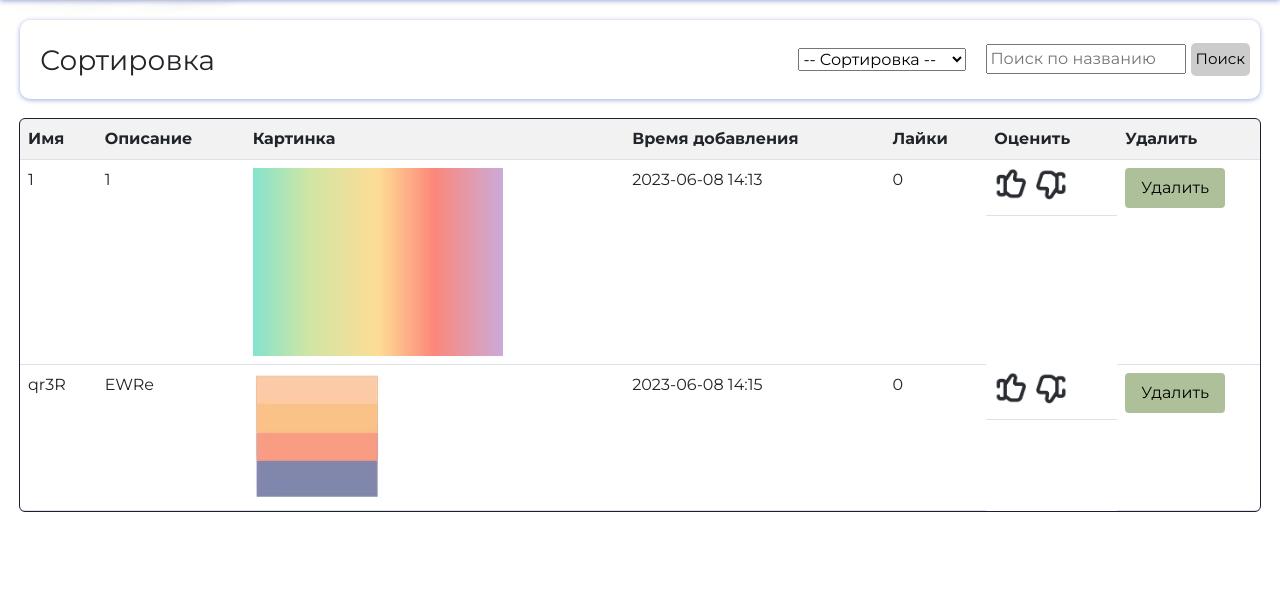
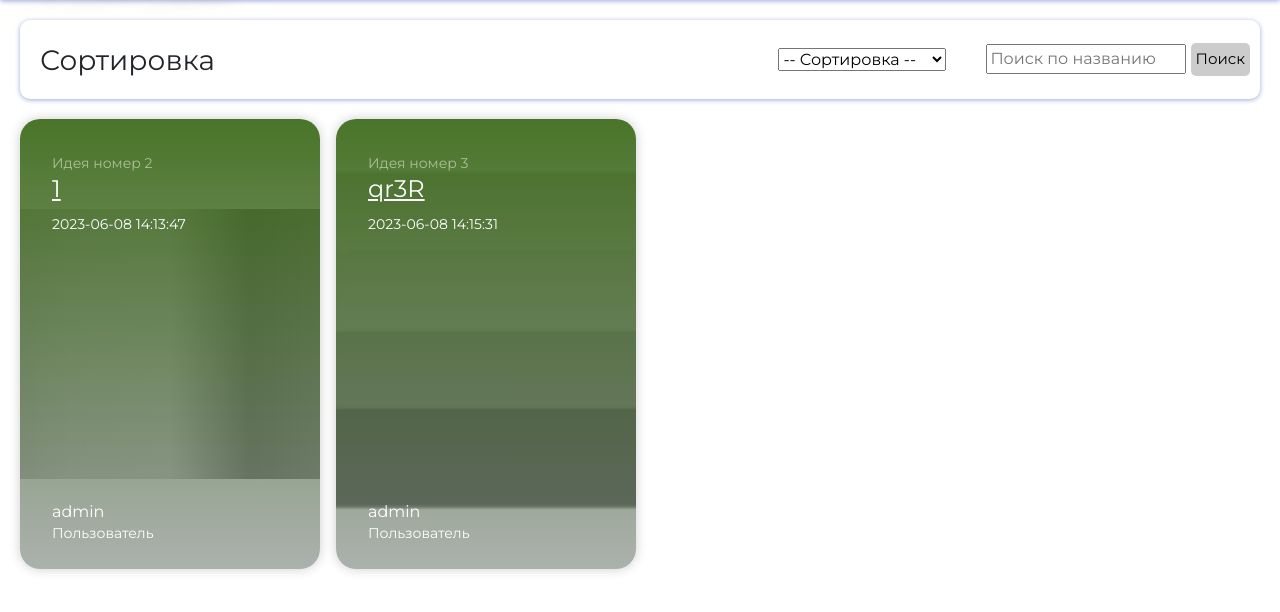
Before and after one commit to 4e6yPeK48/StrategyFlaskProject, a Flask app: page / in a window 1280 px wide. Shown: the part 80-692 px from the top of the page. Run offline with Flask 3, Linux system fonts and the light colour scheme; a user stored in the database is signed in; data comes from the database, SQL or seed files in the repository; both versions use the stored data as it was before the commit; some libraries are stand-ins or nearby versions.

Commit message:
многа

```diff
--- a/app.py
+++ b/app.py
@@ -34,7 +34,7 @@ csrf.init_app(app)  # csrf токен для предотвращения под
 dropzone = Dropzone(app)
 
 # добавляем конфигурацию для загрузки файлов
-app.config['UPLOAD_FOLDER'] = 'static/img/'
+app.config['UPLOAD_FOLDER'] = 'static/uploads/photos'
 app.config['DROPZONE_ALLOWED_FILE_TYPE'] = 'image'
 app.config['DROPZONE_MAX_FILES'] = 1
 app.config['DROPZONE_UPLOAD_MULTIPLE'] = False
@@ -121,6 +121,15 @@ def index():
     return render_template('main_page.html', ideas=ideas, sort_by=sort_by)
 
 
+@app.route('/idea/<int:idea_id>')
+def idea_detail(idea_id):
+    db_sess = db_session.create_session()
+    idea = db_sess.query(Idea).get(idea_id)
+    if idea is None:
+        abort(404)
+    return render_template('idea_detail.html', idea=idea)
+
+
 @app.route('/delete_idea/<int:idea_id>', methods=['POST'])
 def delete_idea(idea_id):
     # Проверка, является ли пользователь администратором
@@ -132,45 +141,13 @@ def delete_idea(idea_id):
     idea = db_sess.query(Idea).get(idea_id)
 
     if not idea:
-        flash('Идея не найдена', 'warning')   # Обработка случая, если идея не найдена
+        flash('Идея не найдена', 'warning')  # Обработка случая, если идея не найдена
 
     # Удаление идеи из базы данных
     db_sess.delete(idea)
     db_sess.commit()
     flash('Идея успешно удалена', 'success')
     return redirect(url_for('index'))
-
-
-# Обработчик для страницы approved_ideas
-@app.route('/approved_ideas')
-def approved_ideas():
-    db_sess = db_session.create_session()
-    ideas = db_sess.query(Idea).filter_by(approved=True).all()
-    return render_template('approved_ideas.html', ideas=ideas)
-
-
-# Обработчик для страницы add_idea, нерабочий
-@app.route('/add_idea', methods=['GET', 'POST'])
-def add_idea():
-    if request.method == 'POST':
-        name = request.form['name']
-        description = request.form['description']
-        image = request.files['image']
-        filename = None
-        if image:
-            filename = secure_filename(image.filename)
-            image.save(os.path.join(app.config['UPLOAD_FOLDER'], filename))
-        # Обработка и сохранение идеи в базу данных
-        db_sess = db_session.create_session()
-        current_time = datetime.datetime.now()
-        idea = Idea(user_id=current_user.id, name=name, description=description, image=filename, add_time=current_time)
-        db_sess.add(idea)
-        db_sess.commit()
-
-        # Сохранение изображения в папку проекта (используйте свою логику сохранения изображения)
-
-        return redirect(url_for('index'))
-    return render_template('add_idea.html')
 
 
 # Функция для первой страницы добавления идеи
@@ -199,20 +176,17 @@ def add_idea_step3():
     db_sess = db_session.create_session()
     if request.method == 'POST':
         # Сохранение введенной информации в сессии
-        session['idea_image'] = request.files['image']
-
         # Обработка отправки идеи на проверку
         # Используйте сохраненную информацию из сессии
         idea_name = session.get('idea_name')
         idea_description = session.get('idea_description')
         idea_time = session.get('idea_time')
-        idea_image = session.get('idea_image')
 
         # Сохранение изображения
-        filename = None
-        if idea_image:
-            filename = secure_filename(idea_image.filename)
-            idea_image.save(os.path.join(app.config['UPLOAD_FOLDER'], filename))
+        image = request.files['image']
+        if image:
+            filename = secure_filename(image.filename)
+            image.save(os.path.join(app.config['UPLOAD_FOLDER'], filename))
 
         # Создание экземпляра идеи и сохранение в базу данных
         idea = Idea(user_id=current_user.id,
@@ -285,7 +259,7 @@ def like_dislike(idea_id, action):
         elif action == 'dislike':
             idea.likes -= 1
         db_sess.commit()
-    return redirect(url_for('index'))
+    return '<script>document.location.href = document.referrer</script>'
 
 
 @app.errorhandler(404)
@@ -297,6 +271,7 @@ def not_found_error(error):
 def not_found_error(error):
     return render_template('403.html'), 403
 
+
 def main():
     db_session.global_init('ideas.db')
     app.run(debug=True)
--- a/static/css/main_page.css
+++ b/static/css/main_page.css
@@ -574,7 +574,7 @@ p {
 }
 
 .item-item {
-    background-color: #AEC09A;
+    background-color: #a5bf97;
     padding-bottom: 7px;
     padding-left: 5px;
     padding-right: 5px;
@@ -656,6 +656,7 @@ p {
     font-size: 15px;
     text-decoration: none;
     background-color: #cccccc;
+    border: none;
 }
 
 .button-header a {
@@ -675,3 +676,92 @@ p {
     text-decoration: none;
     color: #1a2030;
 }
+
+.card {
+    border: none;
+    transition: all 500ms cubic-bezier(0.19, 1, 0.22, 1);
+    overflow: hidden;
+    border-radius: 20px;
+    min-height: 225px;
+    box-shadow: 0 0 12px 0 rgba(0, 0, 0, 0.2);
+}
+
+@media (max-width: 384px) {
+    .card {
+        min-height: 175px;
+    }
+}
+
+@media (max-width: 210px) {
+    .card {
+        min-height: 150px;
+    }
+}
+
+.card.card-has-bg {
+    transition: all 500ms cubic-bezier(0.19, 1, 0.22, 1);
+    background-size: 120%;
+    background-repeat: no-repeat;
+    background-position: center center;
+}
+
+.card.card-has-bg:before {
+    content: '';
+    position: absolute;
+    top: 0;
+    right: 0;
+    bottom: 0;
+    left: 0;
+    background: inherit;
+    -webkit-filter: grayscale(1);
+    -moz-filter: grayscale(100%);
+    -ms-filter: grayscale(100%);
+    -o-filter: grayscale(100%);
+    filter: grayscale(100%);
+}
+
+.card.card-has-bg:hover {
+    transform: scale(0.98);
+    box-shadow: 0 0 5px -2px rgba(0, 0, 0, 0.3);
+    background-size: 130%;
+    transition: all 500ms cubic-bezier(0.19, 1, 0.22, 1);
+}
+
+.card.card-has-bg:hover .card-img-overlay {
+    transition: all 800ms cubic-bezier(0.19, 1, 0.22, 1);
+    background: #1f6135;
+    background: linear-gradient(0deg, rgba(35, 51, 41, 0.5) 0%, rgba(42, 92, 3, 0.5) 100%);
+}
+
+.card .card-footer {
+    background: none;
+    border-top: none;
+}
+
+.card .card-footer .media img {
+    border: solid 3px rgba(255, 255, 255, 0.3);
+}
+
+.card .card-meta {
+    color: #AEC09A;
+}
+
+.card .card-body {
+    transition: all 500ms cubic-bezier(0.19, 1, 0.22, 1);
+}
+
+.card:hover {
+    cursor: pointer;
+    transition: all 800ms cubic-bezier(0.19, 1, 0.22, 1);
+}
+
+.card:hover .card-body {
+    margin-top: 30px;
+    transition: all 800ms cubic-bezier(0.19, 1, 0.22, 1);
+}
+
+.card .card-img-overlay {
+    transition: all 800ms cubic-bezier(0.19, 1, 0.22, 1);
+    background: rgba(255, 255, 255, 1);
+    background: linear-gradient(0deg, rgba(35, 51, 41, 0.3785889356) 0%, rgba(42, 92, 3, 0.85) 100%);
+}
--- a/templates/empty.html
+++ b/templates/empty.html
@@ -20,12 +20,12 @@
         <div class="main-page-text" style="flex: 1"><a href="/" class="neon-text">UrbanIdeas</a></div>
         <div class="header-links" style="flex: 1; display: flex; margin-top: auto; margin-bottom: auto; margin-left: -230px">
             {% if current_user.username == 'admin' %}
-                <button class="button button-header" style="border: none">
+                <button class="button button-header">
                     <a href="/admin">Проверить идею</a>
                 </button>
             {% endif %}
             {% if current_user.is_authenticated %}
-                <button class="button button-header" style="margin-left: 10px; border: none">
+                <button class="button button-header" style="margin-left: 10px">
                     <a href="{{ url_for('add_idea_step1') }}">Создать проект</a>
                 </button>
             {% endif %}
--- a/templates/login.html
+++ b/templates/login.html
@@ -43,7 +43,7 @@
                     {% endwith %}
                 </div>
                 <div class="button-container"
-                     style="flex: 1">{{ form.submit(type="submit", class="button my-submit-button") }}</div>
+                     style="flex: 1">{{ form.submit(type="submit", class="button my-submit-button", style="border: none") }}</div>
             </form>
         </div>
     </div>
--- a/templates/main_page.html
+++ b/templates/main_page.html
@@ -22,20 +22,25 @@
         <div style="justify-self: flex-end; margin-top: auto; margin-bottom: auto; display: flex; flex-direction: row">
             <div class="sort-buttons" style="display: flex; margin-top: auto; margin-bottom: auto;">
                 <form action="{{ url_for('index') }}" method="GET" class="sort-form">
+                    <label>
                         <select name="sort_by" class="sort-select" onchange="this.form.submit()">
                             <option value="" {% if not sort_by %}selected{% endif %}>-- Сортировка --</option>
                             <option value="name_asc" {% if sort_by == 'name_asc' %}selected{% endif %}>По алфавиту (а-я)
                             </option>
-                        <option value="name_desc" {% if sort_by == 'name_desc' %}selected{% endif %}>По алфавиту (я-а)
+                            <option value="name_desc" {% if sort_by == 'name_desc' %}selected{% endif %}>По алфавиту
+                                (я-а)
                             </option>
                             <option value="date_old" {% if sort_by == 'date_old' %}selected{% endif %}>Старые</option>
                             <option value="date_new" {% if sort_by == 'date_new' %}selected{% endif %}>Новые</option>
                         </select>
+                    </label>
                 </form>
             </div>
             <div style="display: flex; margin-top: auto; margin-bottom: auto">
                 <form action="{{ url_for('index') }}" method="GET" class="search-form">
+                    <label>
                         <input type="text" name="search" placeholder="Поиск по названию">
+                    </label>
                     <button type="submit" class="search-button button-header"
                             style="padding: 5px; border-radius: 5px; border: none; margin-right: 10px">Поиск
                     </button>
@@ -43,56 +48,34 @@
             </div>
         </div>
     </div>
-    <table class="table" style="margin-top: 20px">
-        <tr>
-            <th>Имя</th>
-            <th>Описание</th>
-            <th style="max-width: 170px; min-width: 170px">Картинка</th>
-            <th>Время добавления</th>
-            <th>Лайки</th>
-            <th>Оценить</th>
-            {% if current_user.username == 'admin' %}
-                <th style="max-width: 100px">Удалить</th>
-            {% endif %}
-        </tr>
+    <div class="row" style="margin-top: 20px">
         {% for idea in ideas %}
-            <tr>
-                <td style="width: auto;">{{ idea.name }}</td>
-                <td style="width: auto;">{{ idea.description }}</td>
-                <td>
-                    {% if idea.image %}
-                        <img src="{{ url_for('static', filename='img/' + idea.image) }}" alt="Image"
-                             style="max-width: 250px">
-                    {% else %}
-                        <p>Нет картинки</p>
-                    {% endif %}
-                </td>
-                <td style="width: auto;">{{ idea.add_time.strftime('%Y-%m-%d %H:%M') }}</td>
-                <td style="width: auto;">{{ idea.likes }}</td>
-                <td style="display: flex; flex-direction: row; margin-top: auto; margin-bottom: auto" class="td-test">
-                    <form action="{{ url_for('like_dislike', idea_id=idea.id, action='like') }}" method="POST">
-                        <input type="hidden" name="csrf_token" value="{{ csrf_token() }}">
-                        <input type="image" src="/static/img/like-transformed.png" alt="like"
-                               style="max-width: 32px; max-height: 32px; padding: 0">
-                    </form>
-                    <form action="{{ url_for('like_dislike', idea_id=idea.id, action='dislike') }}" method="POST"
-                          style="margin-left: 10px">
-                        <input type="hidden" name="csrf_token" value="{{ csrf_token() }}">
-                        <input type="image" src="/static/img/dis-transformed.png" alt="Dislike"
-                               style="max-width: 32px; max-height: 32px; padding: 0">
-                    </form>
-                </td>
-                {% if current_user.username == 'admin' %}
-                    <td style="max-width: 100px; right: 0">
-                        <form action="{{ url_for('delete_idea', idea_id=idea.id) }}" method="POST"
-                              style="max-width: 100px">
-                            <input type="hidden" name="csrf_token" value="{{ csrf_token() }}">
-                            <button class="delete-button button" style="border: none">Удалить</button>
-                        </form>
-                    </td>
-                {% endif %}
-            </tr>
+            <div class="col-sm-12 col-md-6 col-lg-4 col-xl-3 col-xxl-2 mb-4">
+                <div class="card text-white card-has-bg click-col"
+                     onclick="window.location.href='{{ url_for('idea_detail', idea_id=idea.id) }}'"
+                     style="background-image: url('{{ url_for('static', filename='img/' + idea.image) if idea.image else url_for('static', filename='img/placeholder.jpg') }}'); width: 300px; height: 450px">
+                    <img class="card-img d-none"
+                         src="{{ url_for('static', filename='img/' + idea.image) if idea.image else url_for('static', filename='img/placeholder.jpg') }}"
+                         alt="Goverment Lorem Ipsum Sit Amet Consectetur dipisi?" style="width: 300px; height: 450px">
+                    <div class="card-img-overlay d-flex flex-column">
+                        <div class="card-body">
+                            <small class="card-meta mb-2">Идея номер {{ idea.id }}</small>
+                            <h4 class="card-title mt-0"><a class="text-white" href="#">{{ idea.name }}</a></h4>
+                            <small><i class="far fa-clock"></i>{{ idea.add_time }}</small>
+                        </div>
+                        <div class="card-footer">
+                            <div class="media">
+                                <div class="media-body">
+                                    <h6 class="my-0 text-white d-block">{{ idea.user.username }}</h6>
+                                    <small>Пользователь</small>
+                                </div>
+                            </div>
+                        </div>
+                    </div>
+                </div>
+            </div>
         {% endfor %}
-    </table>
+    </div>
+
     </body>
 {% endblock %}
--- a/templates/registration.html
+++ b/templates/registration.html
@@ -49,7 +49,7 @@
                     {% endwith %}
                 </div>
                 <div class="button-container"
-                     style="flex: 1">{{ form.submit(type="submit", class="button my-submit-button") }}</div>
+                     style="flex: 1; ">{{ form.submit(type="submit", class="button my-submit-button", style="border: none") }}</div>
             </form>
 
         </div>
```
Also changed, not shown: templates/12.html (added, +176 -0 lines), templates/idea_detail.html (added, +34 -0 lines), ideas.db (deleted), templates/add_idea_step3.html (line endings or trailing spaces). Lines whose indentation alone changed are shown as unchanged.
